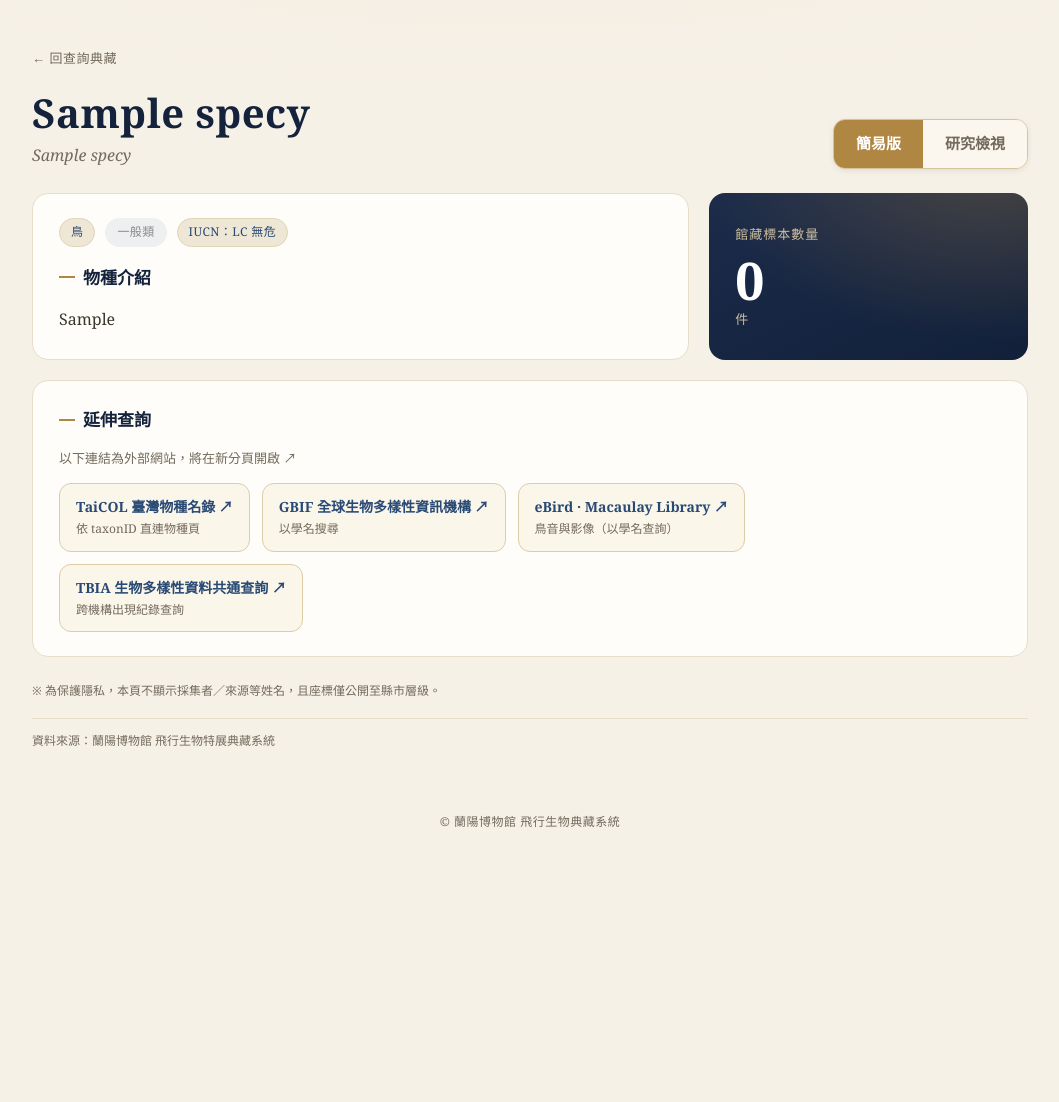
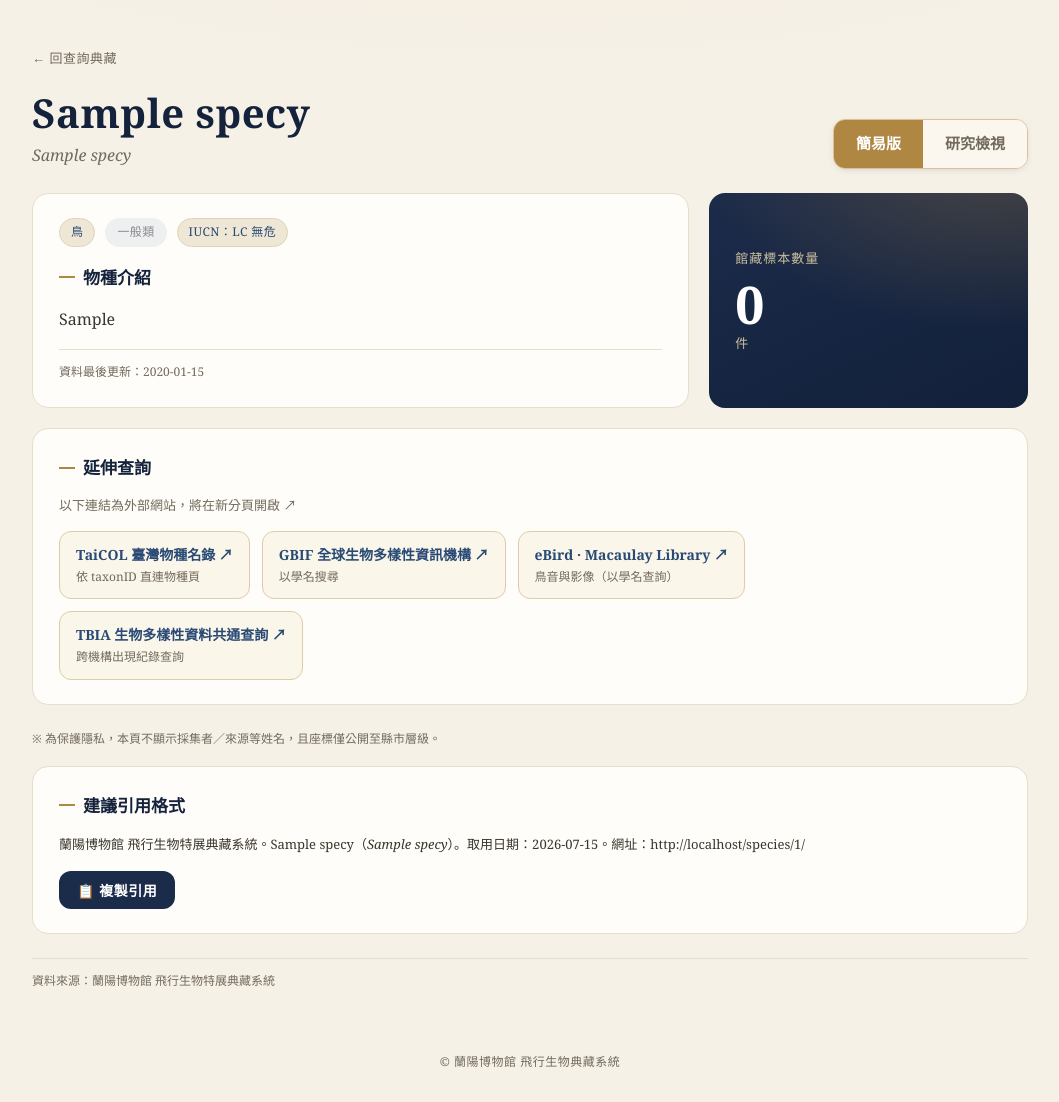
Before and after one commit to Tseng42/lanyang-flying-collection-portfolio, a Django app: page /species/1/ in a window 1280 px wide. Shown: the part 70-1172 px from the top of the page, without its empty margins (110-1169 px from the left). Before the commit the page ends 897 px from the top, so only its background shows below. Run offline with Django 5.2, Linux system fonts and the light colour scheme; tables that the repository leaves empty hold one stand-in row (values such as "Sample post"); data that the repository does not hold is empty.

Commit message:
物種詳細頁：顯示資料最後更新時間；新增可一鍵複製的學術引用格式
Co-Authored-By: Claude Opus 4.8 <noreply@anthropic.com>

```diff
--- a/collection/models.py
+++ b/collection/models.py
@@ -76,6 +76,8 @@ class Species(models.Model):
         "物種介紹", blank=True, default="",
         help_text="公開頁面顯示的物種簡介。",
     )
+    # 最後更新時間：存檔時自動更新，供公開頁顯示「資料最後更新」與學術引用
+    updated_at = models.DateTimeField("最後更新", auto_now=True)
 
     class Meta:
         verbose_name = "物種"
--- a/collection/templates/collection/species_detail.html
+++ b/collection/templates/collection/species_detail.html
@@ -33,6 +33,8 @@
       </div>
       <div class="card-title">物種介紹</div>
       <p class="intro-text">{{ species.introduction|default:"（本物種介紹尚待補充。）"|linebreaksbr }}</p>
+      <div class="muted" style="font-size:12px; margin-top:14px; padding-top:12px; border-top:1px solid var(--bd);">
+        資料最後更新：{{ species.updated_at|date:"Y-m-d" }}</div>
     </div>
 
     <!-- 館藏標本數量：深藍強調方塊 -->
@@ -107,9 +109,49 @@
   <p class="muted" style="margin-top:18px; font-size:12px;">
     ※ 為保護隱私，本頁不顯示採集者／來源等姓名，且座標僅公開至縣市層級。</p>
 
+  <!-- 建議引用格式（供學術引用） -->
+  <div class="panel" style="margin-top:16px;">
+    <div class="card-title">建議引用格式</div>
+    <p id="citation-text" style="font-size:13px; line-height:1.95; color:#3a352d; margin:0 0 14px;">蘭陽博物館 飛行生物特展典藏系統。{{ species.common_name|default:"（無中文名）" }}（<span class="sci">{{ species.scientific_name }}</span>）。取用日期：<span id="cite-date"></span>。網址：{{ request.build_absolute_uri }}</p>
+    <button type="button" class="btn navy" id="copy-cite" style="padding:9px 18px; font-size:14px;">📋 複製引用</button>
+    <span id="copy-done" style="display:none; margin-left:10px; color:#2f7a3a; font-size:13px;">已複製 ✓</span>
+  </div>
+
   <div style="margin-top:16px; padding-top:12px; border-top:1px solid var(--bd);
        font-size:12px; color:var(--muted);">
     資料來源：蘭陽博物館 飛行生物特展典藏系統</div>
+
+  <script>
+    (function(){
+      var d = new Date();
+      var pad = function(n){ return String(n).padStart(2, '0'); };
+      var iso = d.getFullYear() + '-' + pad(d.getMonth() + 1) + '-' + pad(d.getDate());
+      var dateEl = document.getElementById('cite-date');
+      if (dateEl) dateEl.textContent = iso;   // 取用日期＝使用者當下日期
+
+      function flashDone(){
+        var el = document.getElementById('copy-done');
+        el.style.display = 'inline';
+        setTimeout(function(){ el.style.display = 'none'; }, 2000);
+      }
+      function fallbackCopy(text){
+        var ta = document.createElement('textarea');
+        ta.value = text; ta.style.position = 'fixed'; ta.style.opacity = '0';
+        document.body.appendChild(ta); ta.select();
+        try { document.execCommand('copy'); } catch (e) {}
+        document.body.removeChild(ta);
+      }
+      var btn = document.getElementById('copy-cite');
+      if (btn) btn.addEventListener('click', function(){
+        var text = document.getElementById('citation-text').textContent.replace(/\s+/g, ' ').trim();
+        if (navigator.clipboard && navigator.clipboard.writeText) {
+          navigator.clipboard.writeText(text).then(flashDone, function(){ fallbackCopy(text); flashDone(); });
+        } else {
+          fallbackCopy(text); flashDone();
+        }
+      });
+    })();
+  </script>
 
   <script>
     function setView(mode){
```
Also changed, not shown: collection/migrations/0008_species_updated_at.py (added).
